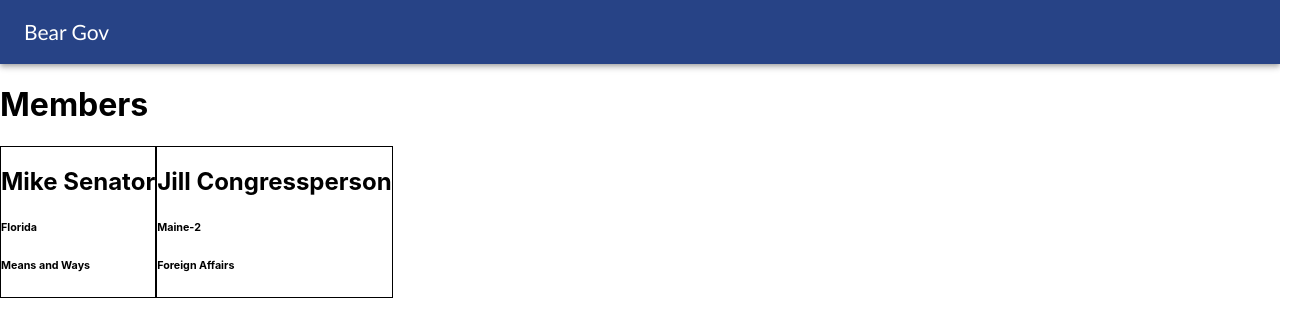
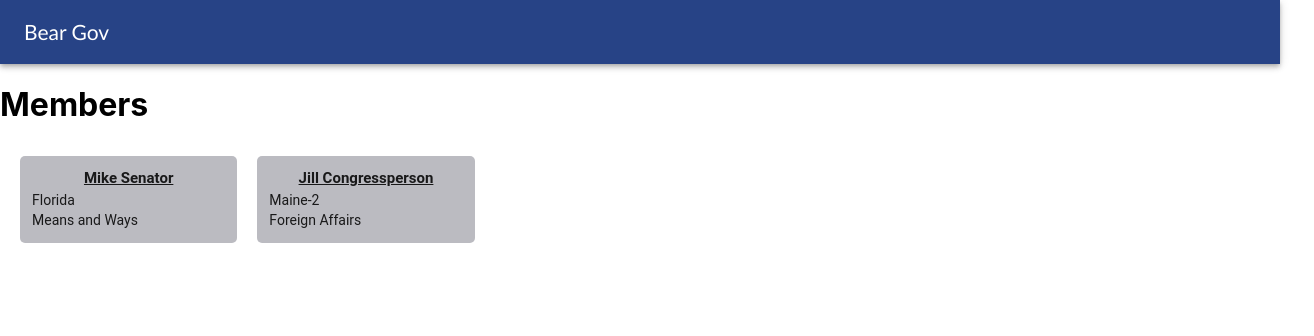
Before and after one commit to aweinber/i-study-front-end, a React (Create React App) app: page /members in a window 1280 px wide. Shown: the top 336 px of the page, 1314 px wide, since content can reach past the window. Built offline with nearby package versions, Linux system fonts and the light colour scheme.

Commit message:
styling members

```diff
--- a/src/pages/Home.js
+++ b/src/pages/Home.js
@@ -10,50 +10,6 @@ import bills from "../static/bill.jpg";
 import committee from "../static/committee.jpg";
 import congressmen from "../static/congressmen.jpg"
 
-const styles = theme => ({
-    gridContainer: {
-        justify: 'center',
-        alignItems: 'center',
-    },
-    gridItem: {
-        justify: 'center',
-        margin: '10px'
-    },
-    card: {
-        marginLeft: '50px',
-        marginRight: '50px'
-    },
-    link: {
-        color: 'blue',
-    },
-    title: {
-        textAlign: 'center',
-        fontSize: '25px',
-        margin: '5px',
-        textDecoration: 'underline'
-    },
-    subtitle: {
-        textAlign: 'center',
-        marginTop: '50px'
-    },
-    item: {
-        marginTop: '30px',
-        textAlign: 'center',
-    },
-    media: {
-        height: '400px'
-    },
-    linkBackground: {
-        height: '50px',
-        backgroundColor: '#274386'
-    },
-    linkNames: {
-        color: 'white',
-        fontSize: '16px',
-        paddingTop: '12px',
-    }
-
-});
 
 
 
@@ -113,4 +69,50 @@ class Home extends Component {
     }
 }
 
+const styles = theme => ({
+    gridContainer: {
+        justify: 'center',
+        alignItems: 'center',
+    },
+    gridItem: {
+        justify: 'center',
+        margin: '10px'
+    },
+    card: {
+        marginLeft: '50px',
+        marginRight: '50px'
+    },
+    link: {
+        color: 'blue',
+    },
+    title: {
+        textAlign: 'center',
+        fontSize: '25px',
+        margin: '5px',
+        textDecoration: 'underline'
+    },
+    subtitle: {
+        textAlign: 'center',
+        marginTop: '50px'
+    },
+    item: {
+        marginTop: '30px',
+        textAlign: 'center',
+    },
+    media: {
+        height: '400px'
+    },
+    linkBackground: {
+        height: '50px',
+        backgroundColor: '#274386'
+    },
+    linkNames: {
+        color: 'white',
+        fontSize: '16px',
+        paddingTop: '12px',
+    }
+
+});
+
+
 export default withStyles(styles)(Home);
--- a/src/pages/Members.js
+++ b/src/pages/Members.js
@@ -1,12 +1,9 @@
 import React, { Component } from 'react'
 import Grid from '@material-ui/core/Grid'
 import { withStyles } from '@material-ui/core/styles'
+import Typography from '@material-ui/core/Typography'
 
-const styles = theme => ({
-    gridItem: {
-        border: "1px solid black"
-    },
-});
+
 
 class Members extends Component {
 
@@ -21,22 +18,22 @@ class Members extends Component {
 
         for (let i = 0; i < members.length; i++) {
             let member = members[i];
-            let memberListed = []
+            let memberListed = [];
             for (let j = 0; j < member.length; j++) {  //iterate through member of
                 if (j === 0) {
-                    memberListed.push(<h2>{member[j]}</h2>);
+                    memberListed.push(<Typography className={classes.name}>{member[j]}</Typography>);
                 }
                 else {
-                    memberListed.push(<h6>{member[j]}</h6>)
+                    memberListed.push(<Typography>{member[j]}</Typography>);
                 }
             }
-            memberItems.push(<Grid item className={classes.gridItem}>{memberListed}</Grid>)
+            memberItems.push(<Grid item className={classes.gridItem} xs={2}>{memberListed}</Grid>)
         }
 
         return(
             <div>
                 <h1>Members</h1>
-                <Grid container>
+                <Grid container spacing={24} className={classes.gridContainer}>
                     {memberItems}
                 </Grid>
             </div>
@@ -44,4 +41,23 @@ class Members extends Component {
     }
 }
 
+const styles = theme => ({
+    gridItem: {
+        // border: "1px solid black",
+        margin: "10px",
+        padding: "5px",
+        backgroundColor: "#bbbbc1",
+        borderRadius: "5px"
+    },
+    gridContainer: {
+        margin: "10px"
+    },
+    name: {
+        fontWeight: 'bold',
+        textDecoration: 'underline',
+        textAlign: 'center',
+        fontSize: '15px'
+    }
+});
+
 export default (withStyles)(styles)(Members);
```
